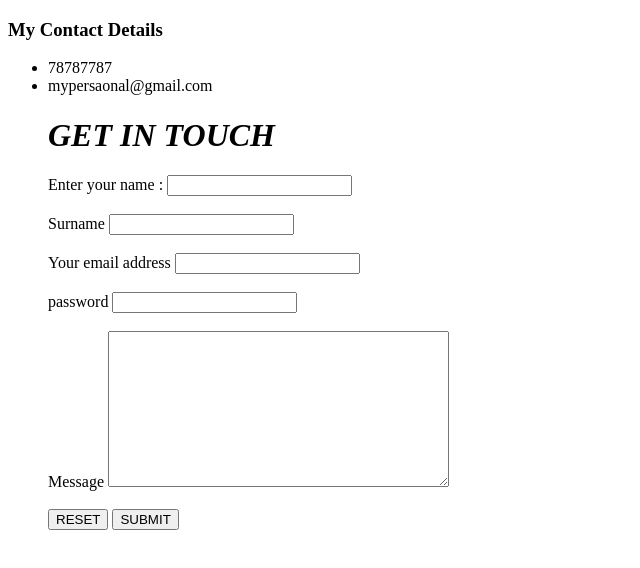
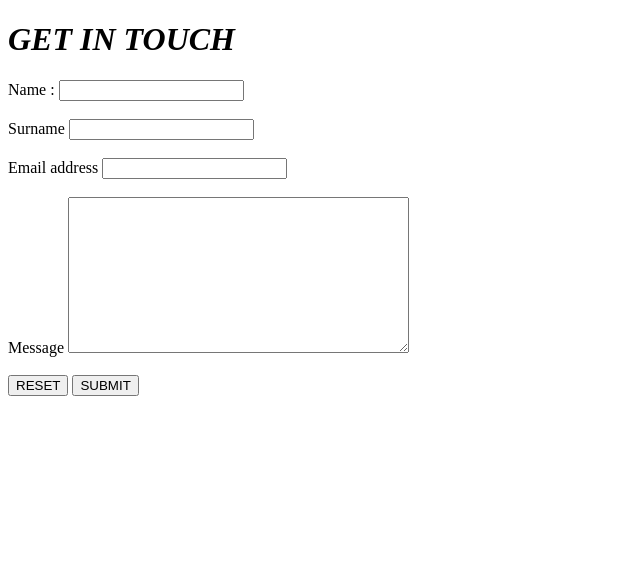
Before and after one commit to bratcrow/vc, a plain HTML site: page contactme.html in a window 1280 px wide. Shown: the whole page, without its empty margins (0-640 px from the left). Drawn offline with Linux system fonts and the light colour scheme.

Commit message:
initial profile website

```diff
--- a/contactme.html
+++ b/contactme.html
@@ -7,29 +7,24 @@
 </head>
 
 <body>
-  <h3>My Contact Details</h3>
-  <ul>
-    <li>78787787</li>
-    <li>mypersaonal@gmail.com</li>
+
 
     <h1><strong><em>GET IN TOUCH</em></strong></h1>
 
     <form class="" action="mailto:swaggykingerpranshu@gmail.com" method="post" enctype="text/plain">
-      <label for="NAME:">Enter your name :</label>
+      <label for="NAME:">Name :</label>
       <input type="text" name=" Your name" value="">
       <br><br>
 
       <label for="Surname">Surname</label>
       <input type="text" name="Your Surname" value="">
       <br><br>
-      <label for="email"> Your email address</label>
+      <label for="email">Email address</label>
       <input type="email" name="Your email" value="">
       <br><br>
-      <label for="password">password</label>
-      <input type="password" name="Your passwod" value="">
-      <br><br>
-      <label for="message">Message</label>
-      <textarea name="Message" rows="10" cols="40"></textarea>
+
+      <label for="message"> Message</label>
+      <textarea name="Your Message" rows="10" cols="40"></textarea>
       <br><br>
       <button type="reset" name="button">RESET</button>
       <button type="submit" name="submit">SUBMIT</button>
```
Also changed, not shown: hobbies.html (+4 -2 lines), index.html (+4 -4 lines).
